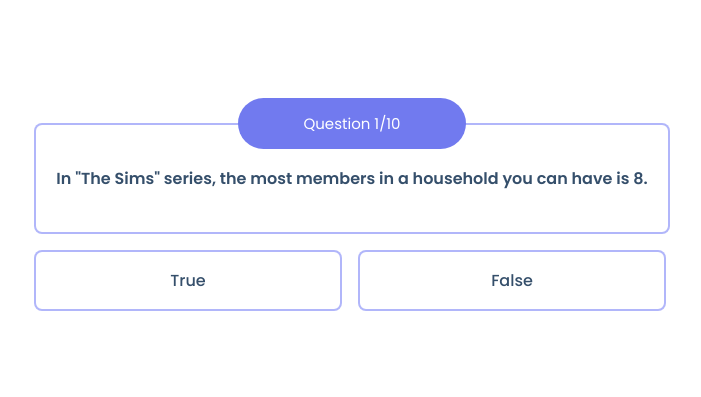
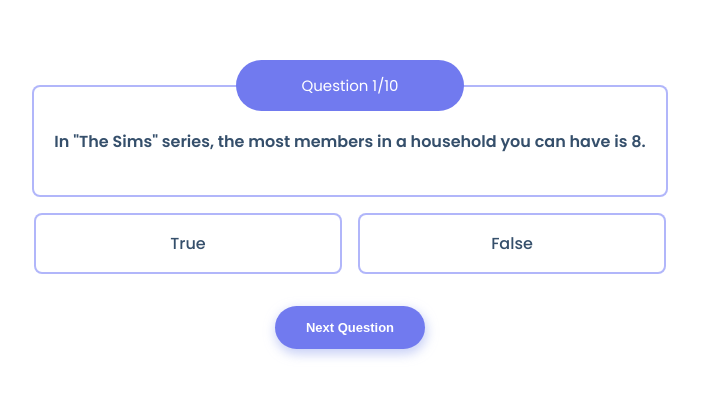
Before and after one commit to Sinnceree/code-challenge-trivia-app, a React (Create React App) app: page / in a window 1280 px wide. Shown: the part 191-588 px from the top of the page, without its empty margins (290-991 px from the left). Built offline with nearby package versions, Linux system fonts and the light colour scheme.

Commit message:
feat: created static BorderedButton component

```diff
--- a/src/assets/css/main.scss
+++ b/src/assets/css/main.scss
@@ -17,6 +17,7 @@
 .quiz-wrapper {
   width: 50%;
   display: flex;
+  align-items: center;
   flex-direction: column;
 
   .question {
@@ -85,4 +86,27 @@
     }
 
   }
+
+  .purple-btn {
+    display: flex;
+    color: #fff;
+    border: none;
+    width: 150px;
+    font-size: 13px;
+    margin-top: 2rem;
+    padding: 14px 0;
+    font-weight: 600;
+    border-radius: 50px;
+    align-items: center;
+    transition: ease-in 0.1s;
+    justify-content: center;
+    background-color: #717aef;
+    box-shadow: 1px 4px 11px 1px #9dabef8e;
+
+    &:hover {
+      cursor: pointer;
+      transform: scale(1.02);
+    }
+  }
+
 }
--- /dev/null
+++ b/src/components/BorderedButton/index.tsx
@@ -0,0 +1,13 @@
+import React from "react";
+
+interface BorderedButtonProps extends React.ButtonHTMLAttributes<HTMLButtonElement> {
+  text: string;
+}
+
+const BorderedButton = ({ text, ...rest }: BorderedButtonProps) => {
+  return (
+    <button className="purple-btn" {...rest}>{text}</button>
+  );
+}
+
+export default BorderedButton;
--- a/src/components/Quiz/index.tsx
+++ b/src/components/Quiz/index.tsx
@@ -1,5 +1,6 @@
 import React from "react";
 import AnswersBox from "../AnswersBox";
+import BorderedButton from "../BorderedButton";
 import QuestionBox from "../QuestionBox";
 
 const Quiz = () => {
@@ -7,6 +8,7 @@
     <div className="quiz-wrapper">
       <QuestionBox question="In &quot;The Sims&quot; series, the most members in a household you can have is 8." />
       <AnswersBox />
+      <BorderedButton text="Next Question" />
     </div>
   );
 }
```
